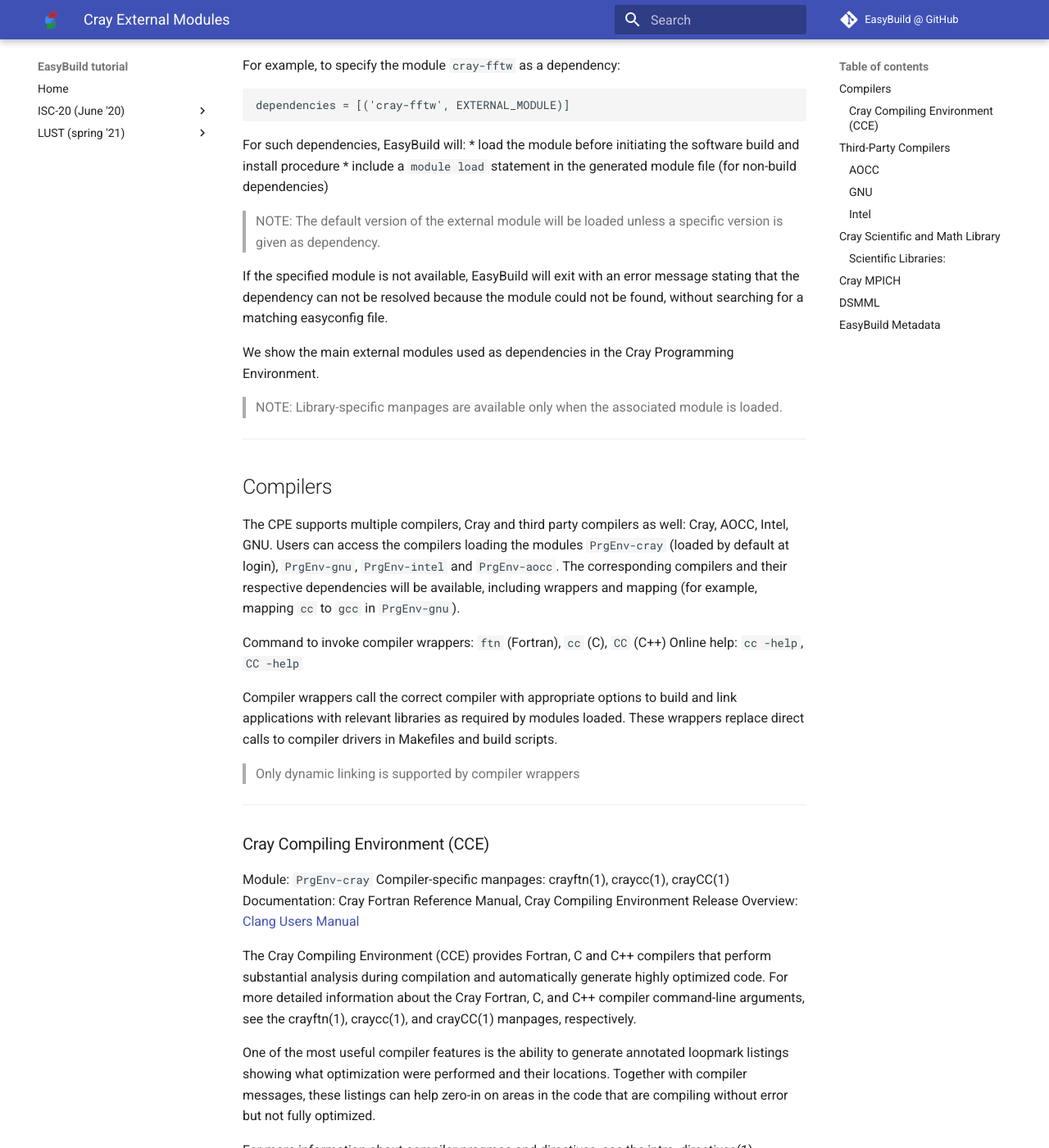
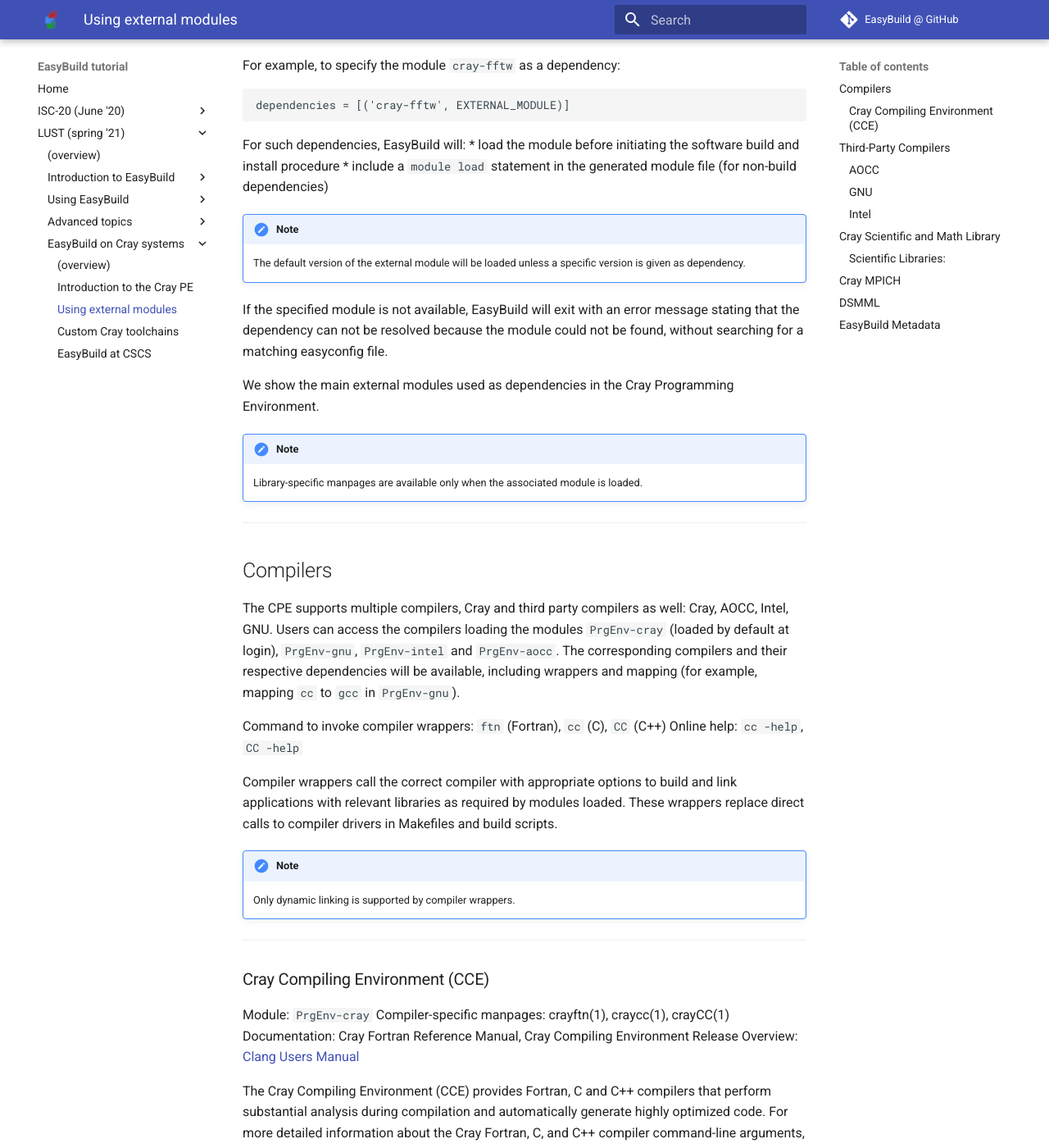
Before and after one commit to easybuilders/easybuild-tutorial, an MkDocs documentation site: the page built from docs/2021-lust/cray/external_modules.md, in a window 1280 px wide and 1400 px high, scrolled down 273 px. Shown: the whole window at 82% size. Built offline with MkDocs 1.6.1 and Material for MkDocs 9.7.7, drawn with Linux system fonts in a browser that asks for light colours; some of the changed text lies outside the part shown.

Commit message:
create menu items for Cray tutorial part + minor style fixes along the way

````diff
--- a/docs/2021-lust/cray/external_modules.md
+++ b/docs/2021-lust/cray/external_modules.md
@@ -1,4 +1,4 @@
-# Cray External Modules
+# Using external modules from the Cray PE
 
 EasyBuild supports the use of modules that were not installed via EasyBuild is available.
 We refer to such modules as [external modules](https://docs.easybuild.io/en/latest/Using_external_modules.html).
@@ -16,14 +16,16 @@
 * load the module before initiating the software build and install procedure
 * include a `module load` statement in the generated module file (for non-build dependencies)
 
-> NOTE: The default version of the external module will be loaded unless a specific version is given as dependency.
+!!! Note
+    The default version of the external module will be loaded unless a specific version is given as dependency.
 
 If the specified module is not available, EasyBuild will exit with an error message stating that the dependency
 can not be resolved because the module could not be found, without searching for a matching easyconfig file.
 
 We show the main external modules used as dependencies in the Cray Programming Environment.
 
-> NOTE: Library-specific manpages are available only when the associated module is loaded.
+!!! Note
+    Library-specific manpages are available only when the associated module is loaded.
 
 ---
 
@@ -41,7 +43,8 @@
 Compiler wrappers call the correct compiler with appropriate options to build and link applications with relevant libraries as
 required by modules loaded. These wrappers replace direct calls to compiler drivers in Makefiles and build scripts.
 
-> Only dynamic linking is supported by compiler wrappers
+!!! Note
+    Only dynamic linking is supported by compiler wrappers.
 
 ---
 
@@ -100,8 +103,8 @@
 
 ## Cray Scientific and Math Library
 
-Modules: `cray-libsci`, `cray-fftw`
-Manpages: `intro_libsci`, `intro_fftw3`
+* Modules: `cray-libsci`, `cray-fftw`
+* Manpages: `intro_libsci`, `intro_fftw3`
 
 The Cray Scientific and Math Libraries (CSML, also known as LibSci) are a collection of numerical routines
 optimized for best performance on Cray systems. These libraries satisfy dependencies for many commonly used
@@ -126,9 +129,9 @@
 
 ## Cray MPICH
 
-Modules: `cray-mpich`
-Manpages: `intro_mpi`
-Websites: http://www.mpi-forum.org
+* Modules: `cray-mpich`
+* Manpages: `intro_mpi`
+* Website: [http://www.mpi-forum.org](http://www.mpi-forum.org)
 
 MPI is a widely used parallel programming model that establishes a practical, portable, efficient, and flexible
 standard for passing messages between ranks in parallel processes. Cray MPI is derived from Argonne National
@@ -141,9 +144,9 @@
 
 ## DSMML
 
-Modules: `cray-dsmml`
-Manpages: `intro_dsmml`
-Websites: https://pe-cray.github.io/cray-dsmml
+* Modules: `cray-dsmml`
+* Manpages: `intro_dsmml`
+* Website: [https://pe-cray.github.io/cray-dsmml](https://pe-cray.github.io/cray-dsmml)
 
 Distributed Symmetric Memory Management Library (DSMML) is a proprietary memory management library.
 DSMML is a standalone memory management library for maintaining distributed shared symmetric memory
@@ -169,12 +172,12 @@
 The files are also available on the [CSCS GitHub production repository](https://github.com/eth-cscs/production).
 
 For instance, the external module version loaded by the dependency `cray-fftw` is specified in [alps-external_modules_metadata-21.05.cfg](https://github.com/eth-cscs/production/blob/master/easybuild/alps-external_modules_metadata-21.05.cfg)
-```
+```ini
 [cray-fftw]
 name = FFTW
 prefix = FFTW_DIR/..
 version = 3.3.8.10
 ```
-The environment variable `EBROOTFFTW` will also be defined according to the `prefix` specified in the metadata file.
+The environment variable `$EBROOTFFTW` will also be defined according to the `prefix` specified in the metadata file.
 
 *[[next: Custom Toolchains]](custom_toolchains.md)*
--- a/mkdocs.yml
+++ b/mkdocs.yml
@@ -51,7 +51,12 @@
           - Submitting installations as Slurm jobs: 2021-lust/slurm_jobs.md
           - Module naming schemes (incl. hierarchical): 2021-lust/module_naming_schemes.md
           - GitHub integration to facilitate contributing to EasyBuild: 2021-lust/github_integration.md
-      - EasyBuild on Cray systems: 2021-lust/part4_cray.md
+      - EasyBuild on Cray systems:
+          - (overview): 2021-lust/part4_cray.md
+          - Introduction to the Cray PE: 2021-lust/cray/introduction.md
+          - Using external modules: 2021-lust/cray/external_modules.md
+          - Custom Cray toolchains: 2021-lust/cray/custom_toolchains.md
+          - EasyBuild at CSCS: 2021-lust/cray/easybuild_at_cscs.md
 plugins:
   # show revision date at bottom of each page
   - git-revision-date-localized
````
Also changed, not shown: docs/2021-lust/cray/custom_toolchains.md (+3 -1 lines), docs/2021-lust/cray/introduction.md (+2 -1 lines), docs/2021-lust/part4_cray.md (+2 -2 lines).
